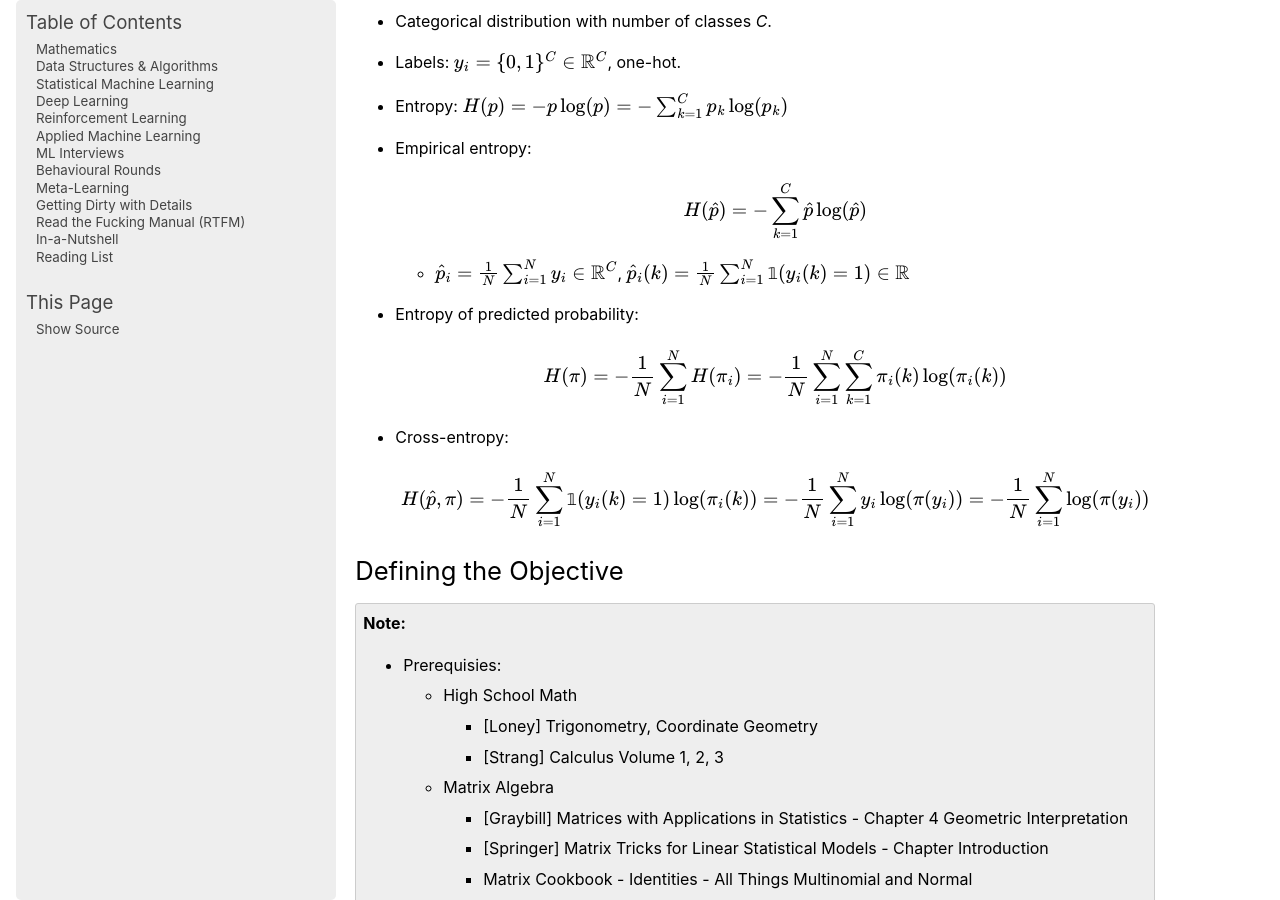
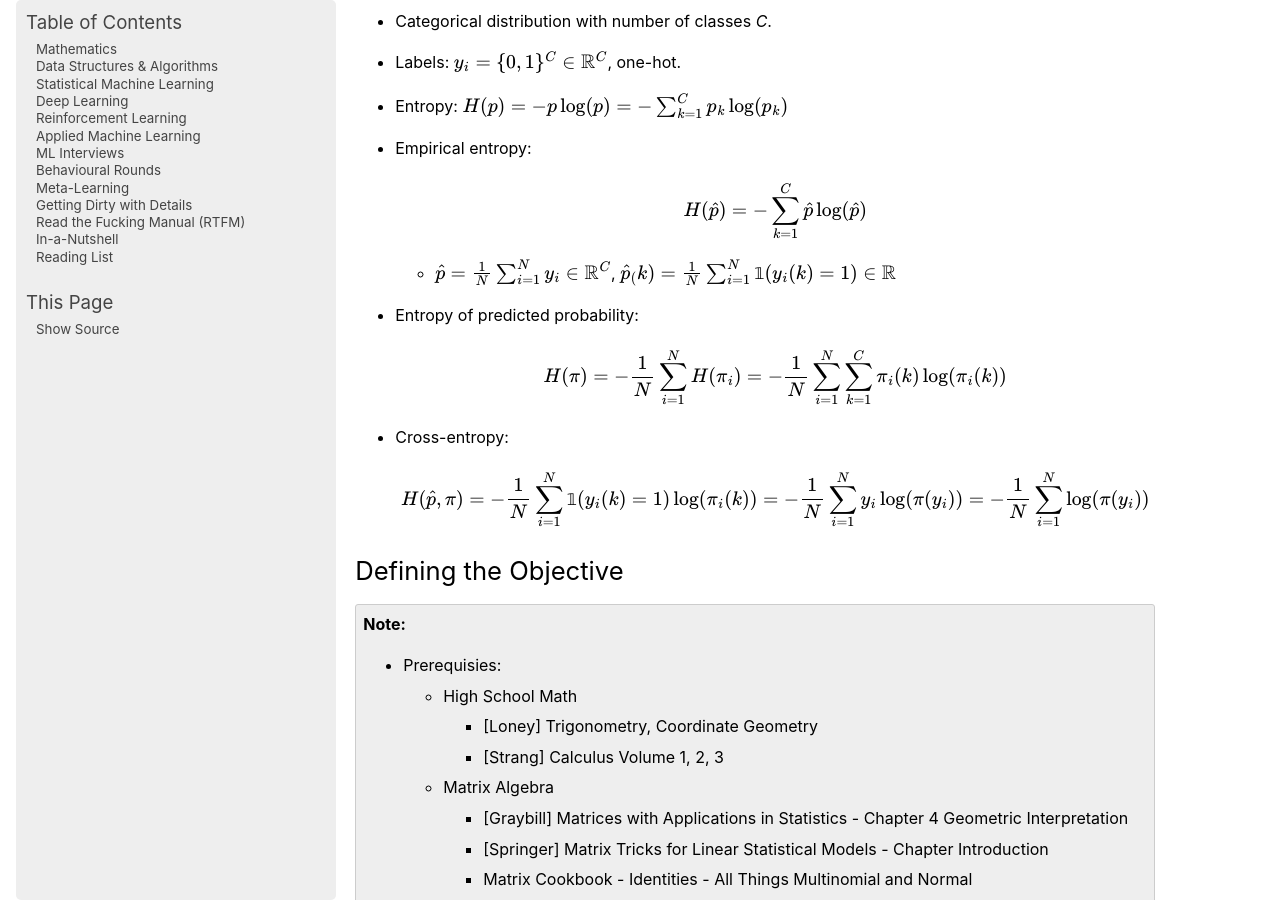
Before and after one commit to uselesstechjunks/leetcode, a Sphinx documentation site: the page built from docs/source/ml/basics.rst, in a window 1280 px wide and 900 px high, scrolled down 380 px. Built offline with Sphinx 7.4.7, drawn with Linux system fonts in a browser that asks for light colours; pages that are not in the unit, such as notebooks, are missing from menus.

```diff
--- a/docs/source/ml/basics.rst
+++ b/docs/source/ml/basics.rst
@@ -15,7 +15,7 @@ Entropy, Cross-Entropy, NLL, KL
 - Empirical entropy:
 
 	.. math:: H(\hat{p})=-\sum_{k=1}^C \hat{p}\log(\hat{p})
-	- :math:`\hat{p}_i=\frac{1}{N}\sum_{i=1}^N y_i\in\mathbb{R}^C`, :math:`\hat{p}_i(k)=\frac{1}{N}\sum_{i=1}^N\mathbb{1}(y_i(k)=1)\in\mathbb{R}`
+	- :math:`\hat{p}=\frac{1}{N}\sum_{i=1}^N y_i\in\mathbb{R}^C`, :math:`\hat{p}_(k)=\frac{1}{N}\sum_{i=1}^N\mathbb{1}(y_i(k)=1)\in\mathbb{R}`
 - Entropy of predicted probability:
 
 	.. math:: H(\pi)=-\frac{1}{N}\sum_{i=1}^N H(\pi_i)=-\frac{1}{N}\sum_{i=1}^N \sum_{k=1}^C \pi_i(k)\log(\pi_i(k))
```
